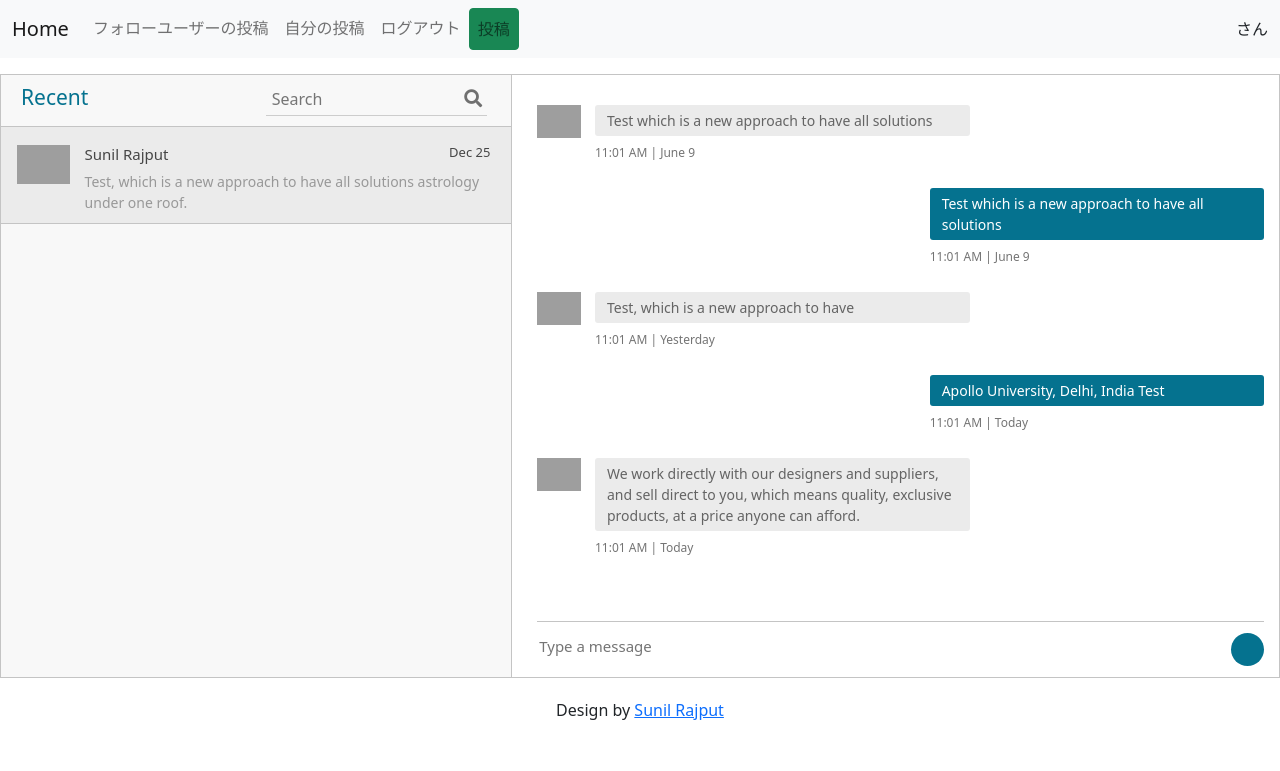
After one commit to dmjdesu/divination_site, a Django app: page /search/ in a window 1280 px wide. The commit adds this page. Shown: the top 771 px of the page. Run offline with Django 3.2, Linux system fonts and the light colour scheme; a user stored in the database is signed in; data comes from the database, SQL or seed files in the repository; some libraries are stand-ins or nearby versions; grey boxes are pictures that could not be loaded.

Commit message:
sns機能追加

```diff
--- a/snsapp/models.py
+++ b/snsapp/models.py
@@ -1,12 +1,19 @@
 from django.db import models
 from django.contrib.auth.models import User
+from django.contrib.auth.models import AbstractBaseUser, BaseUserManager, PermissionsMixin
+
+from config import settings
+
+def upload_path(instance, filename):
+    ext = filename.split('.')[-1]
+    return '/'.join(['image', str(instance.userPro.id)+str(instance.nickName)+str(".")+str(ext)])
 
 # Create your models here.
 class Post(models.Model):
     title = models.CharField(max_length=100)
     content = models.TextField()
-    user = models.ForeignKey(User, on_delete=models.CASCADE)
-    like = models.ManyToManyField(User, related_name='related_post', blank=True)
+    user = models.ForeignKey(settings.AUTH_USER_MODEL, on_delete=models.CASCADE)
+    like = models.ManyToManyField(settings.AUTH_USER_MODEL, related_name='related_post', blank=True)
     created_at = models.DateTimeField(auto_now_add=True)
 
     def __str__(self):
@@ -17,8 +24,55 @@ class Post(models.Model):
 
 
 class Connection(models.Model):
-    user = models.OneToOneField(User, on_delete=models.CASCADE)
-    following = models.ManyToManyField(User, related_name='following', blank=True)
+    user = models.OneToOneField(settings.AUTH_USER_MODEL, on_delete=models.CASCADE)
+    following = models.ManyToManyField(settings.AUTH_USER_MODEL, related_name='following', blank=True)
 
     def __str__(self):
         return self.user.username
+
+class UserManager(BaseUserManager):
+
+    def create_user(self, email, password=None, **extra_fields):
+
+        if not email:
+            raise ValueError('email is must')
+
+        user = self.model(email=self.normalize_email(email), **extra_fields)
+        user.set_password(password)
+        user.save(using=self._db)
+
+        return user
+
+    def create_superuser(self, email, password):
+        user = self.create_user(email, password)
+        user.is_staff = True
+        user.is_superuser = True
+        user.save(using= self._db)
+
+        return user
+
+class User(AbstractBaseUser, PermissionsMixin):
+
+    email = models.EmailField(max_length=50, unique=True)
+    is_active = models.BooleanField(default=True)
+    is_staff = models.BooleanField(default=False)
+    username = models.CharField(max_length=100, verbose_name="ユーザー名")
+
+    objects = UserManager()
+
+    USERNAME_FIELD = 'email'
+
+    def __str__(self):
+        return self.email
+
+class Profile(models.Model):
+    nickName = models.CharField(max_length=20)
+    userPro = models.OneToOneField(
+        settings.AUTH_USER_MODEL, related_name='userPro',
+        on_delete=models.CASCADE
+    )
+    created_on = models.DateTimeField(auto_now_add=True)
+    img = models.ImageField(blank=True, null=True, upload_to=upload_path)
+
+    def __str__(self):
+        return self.nickName
--- a/snsapp/urls.py
+++ b/snsapp/urls.py
@@ -1,11 +1,12 @@
 from django.urls import path
 from .views import Home, MyPost, CreatePost, DetailPost, UpdatePost, DeletePost,\
-                   LikeHome, FollowHome, FollowDetail, FollowList, LikeDetail
+                   LikeHome, FollowHome, FollowDetail, FollowList, LikeDetail, SearchUser
 
 
 urlpatterns = [
     path('', Home.as_view(), name='home'),
     path('mypost/', MyPost.as_view(), name='mypost'),
+    path("search/", SearchUser.as_view(), name="search_user"),
     path('create/', CreatePost.as_view(), name='create'),
     path('detail/<int:pk>', DetailPost.as_view(), name='detail'),
     path('detail/<int:pk>/update', UpdatePost.as_view(), name='update'),
--- a/snsapp/views.py
+++ b/snsapp/views.py
@@ -1,11 +1,12 @@
+from django.db.models import Q
 from django.shortcuts import render, redirect
 from django.views import View
 from django.views.generic import ListView, CreateView, DetailView, UpdateView, DeleteView
 from django.urls import reverse_lazy
 from django.contrib.auth.mixins import LoginRequiredMixin, UserPassesTestMixin
-from django.contrib.auth.models import User
 
-from .models import Post, Connection
+
+from .models import Post, Connection, User
 
 
 class Home(LoginRequiredMixin, ListView):
@@ -166,3 +167,30 @@ class FollowList(LoginRequiredMixin, ListView):
         context = super().get_context_data(*args, **kwargs)
         context['connection'] = Connection.objects.get_or_create(user=self.request.user)
         return context
+
+class SearchUser(LoginRequiredMixin, View):
+
+    def getFriendsList(self,username):
+        """
+        指定したユーザの友達リストを取得
+        :param: ユーザ名
+        :return: ユーザ名の友達リスト
+        """
+        try:
+            user = User.objects.get(username=username)
+            friends = list(user.following.all())
+            return friends
+        except:
+            return []
+
+    def get(self, request, *args, **kwargs):
+        if 'search' in request.GET:
+            query = request.GET.get("search")
+            user_list = User.objects.exclude(username=request.user.username).filter(username__icontains=query)
+        else:
+            user_list = User.objects.exclude(username=request.user.username)
+
+        user_list = list(user_list)
+
+        friends = self.getFriendsList(request.user.username)
+        return render(request, "search.html", {'users': user_list, 'friends': friends})
--- a/static/css/style.css
+++ b/static/css/style.css
@@ -24,7 +24,3 @@ input#id_remember {
   display: block;
   margin-left: 30px;
 }
-
-.container-maxwidth {
-  margin-top: 70px; /* navbarの高さに応じて調整 */
-}
--- /dev/null
+++ b/templates/search.html
@@ -0,0 +1,230 @@
+{% extends 'base.html' %}
+{% load static %}
+ {% block customcss %}
+<link rel="stylesheet" href="{% static 'style.css' %}" />
+{% endblock customcss %}
+
+{% block content %}
+<div class="messaging">
+      <div class="inbox_msg">
+        <div class="inbox_people">
+          <div class="headind_srch">
+            <div class="recent_heading">
+              <h4>Recent</h4>
+            </div>
+            <div class="srch_bar">
+              <div class="stylish-input-group">
+                <input type="text" class="search-bar"  placeholder="Search" >
+                <span class="input-group-addon">
+                <button type="button"> <i class="fa fa-search" aria-hidden="true"></i> </button>
+                </span> </div>
+            </div>
+          </div>
+          <div class="inbox_chat">
+            {% for friend in friends %}
+             <div class="chat_list active_chat">
+              <div class="chat_people">
+                <div class="chat_img"> <img src="https://ptetutorials.com/images/user-profile.png" alt="sunil"> </div>
+                <div class="chat_ib">
+                  <h5>Sunil Rajput <span class="chat_date">Dec 25</span></h5>
+                  <p>Test, which is a new approach to have all solutions
+                    astrology under one roof.</p>
+                </div>
+              </div>
+            </div>
+            {% endfor %}
+
+          </div>
+        </div>
+        <div class="mesgs">
+          <div class="msg_history">
+            <div class="incoming_msg">
+              <div class="incoming_msg_img"> <img src="https://ptetutorials.com/images/user-profile.png" alt="sunil"> </div>
+              <div class="received_msg">
+                <div class="received_withd_msg">
+                  <p>Test which is a new approach to have all
+                    solutions</p>
+                  <span class="time_date"> 11:01 AM    |    June 9</span></div>
+              </div>
+            </div>
+            <div class="outgoing_msg">
+              <div class="sent_msg">
+                <p>Test which is a new approach to have all
+                  solutions</p>
+                <span class="time_date"> 11:01 AM    |    June 9</span> </div>
+            </div>
+            <div class="incoming_msg">
+              <div class="incoming_msg_img"> <img src="https://ptetutorials.com/images/user-profile.png" alt="sunil"> </div>
+              <div class="received_msg">
+                <div class="received_withd_msg">
+                  <p>Test, which is a new approach to have</p>
+                  <span class="time_date"> 11:01 AM    |    Yesterday</span></div>
+              </div>
+            </div>
+            <div class="outgoing_msg">
+              <div class="sent_msg">
+                <p>Apollo University, Delhi, India Test</p>
+                <span class="time_date"> 11:01 AM    |    Today</span> </div>
+            </div>
+            <div class="incoming_msg">
+              <div class="incoming_msg_img"> <img src="https://ptetutorials.com/images/user-profile.png" alt="sunil"> </div>
+              <div class="received_msg">
+                <div class="received_withd_msg">
+                  <p>We work directly with our designers and suppliers,
+                    and sell direct to you, which means quality, exclusive
+                    products, at a price anyone can afford.</p>
+                  <span class="time_date"> 11:01 AM    |    Today</span></div>
+              </div>
+            </div>
+          </div>
+          <div class="type_msg">
+            <div class="input_msg_write">
+              <input type="text" class="write_msg" placeholder="Type a message" />
+              <button class="msg_send_btn" type="button"><i class="fa fa-paper-plane-o" aria-hidden="true"></i></button>
+            </div>
+          </div>
+        </div>
+      </div>
+
+
+      <p class="text-center top_spac"> Design by <a target="_blank" href="https://www.linkedin.com/in/sunil-rajput-nattho-singh/">Sunil Rajput</a></p>
+
+    </div></div>
+    <style>
+        .container{max-width:1170px; margin:auto;}
+img{ max-width:100%;}
+.inbox_people {
+  background: #f8f8f8 none repeat scroll 0 0;
+  float: left;
+  overflow: hidden;
+  width: 40%; border-right:1px solid #c4c4c4;
+}
+.inbox_msg {
+  border: 1px solid #c4c4c4;
+  clear: both;
+  overflow: hidden;
+}
+.top_spac{ margin: 20px 0 0;}
+
+
+.recent_heading {float: left; width:40%;}
+.srch_bar {
+  display: inline-block;
+  text-align: right;
+  width: 60%;
+}
+.headind_srch{ padding:10px 29px 10px 20px; overflow:hidden; border-bottom:1px solid #c4c4c4;}
+
+.recent_heading h4 {
+  color: #05728f;
+  font-size: 21px;
+  margin: auto;
+}
+.srch_bar input{ border:1px solid #cdcdcd; border-width:0 0 1px 0; width:80%; padding:2px 0 4px 6px; background:none;}
+.srch_bar .input-group-addon button {
+  background: rgba(0, 0, 0, 0) none repeat scroll 0 0;
+  border: medium none;
+  padding: 0;
+  color: #707070;
+  font-size: 18px;
+}
+.srch_bar .input-group-addon { margin: 0 0 0 -27px;}
+
+.chat_ib h5{ font-size:15px; color:#464646; margin:0 0 8px 0;}
+.chat_ib h5 span{ font-size:13px; float:right;}
+.chat_ib p{ font-size:14px; color:#989898; margin:auto}
+.chat_img {
+  float: left;
+  width: 11%;
+}
+.chat_ib {
+  float: left;
+  padding: 0 0 0 15px;
+  width: 88%;
+}
+
+.chat_people{ overflow:hidden; clear:both;}
+.chat_list {
+  border-bottom: 1px solid #c4c4c4;
+  margin: 0;
+  padding: 18px 16px 10px;
+}
+.inbox_chat { height: 550px; overflow-y: scroll;}
+
+.active_chat{ background:#ebebeb;}
+
+.incoming_msg_img {
+  display: inline-block;
+  width: 6%;
+}
+.received_msg {
+  display: inline-block;
+  padding: 0 0 0 10px;
+  vertical-align: top;
+  width: 92%;
+ }
+ .received_withd_msg p {
+  background: #ebebeb none repeat scroll 0 0;
+  border-radius: 3px;
+  color: #646464;
+  font-size: 14px;
+  margin: 0;
+  padding: 5px 10px 5px 12px;
+  width: 100%;
+}
+.time_date {
+  color: #747474;
+  display: block;
+  font-size: 12px;
+  margin: 8px 0 0;
+}
+.received_withd_msg { width: 57%;}
+.mesgs {
+  float: left;
+  padding: 30px 15px 0 25px;
+  width: 60%;
+}
+
+ .sent_msg p {
+  background: #05728f none repeat scroll 0 0;
+  border-radius: 3px;
+  font-size: 14px;
+  margin: 0; color:#fff;
+  padding: 5px 10px 5px 12px;
+  width:100%;
+}
+.outgoing_msg{ overflow:hidden; margin:26px 0 26px;}
+.sent_msg {
+  float: right;
+  width: 46%;
+}
+.input_msg_write input {
+  background: rgba(0, 0, 0, 0) none repeat scroll 0 0;
+  border: medium none;
+  color: #4c4c4c;
+  font-size: 15px;
+  min-height: 48px;
+  width: 100%;
+}
+
+.type_msg {border-top: 1px solid #c4c4c4;position: relative;}
+.msg_send_btn {
+  background: #05728f none repeat scroll 0 0;
+  border: medium none;
+  border-radius: 50%;
+  color: #fff;
+  cursor: pointer;
+  font-size: 17px;
+  height: 33px;
+  position: absolute;
+  right: 0;
+  top: 11px;
+  width: 33px;
+}
+.messaging { padding: 0 0 50px 0;}
+.msg_history {
+  height: 516px;
+  overflow-y: auto;
+}
+    </style>
+{% endblock %}
```
Also changed, not shown: config/settings.py (+7 -2 lines), templates/allauth/account/login.html (+27 -18 lines), templates/allauth/account/logout.html (+16 -9 lines), templates/allauth/account/signup.html (+23 -8 lines), db.sqlite3, snsapp/migrations/0001_initial.py, snsapp/migrations/0002_alter_connection_id_alter_post_id.py (deleted), snsapp/migrations/0002_user_username.py (added).
